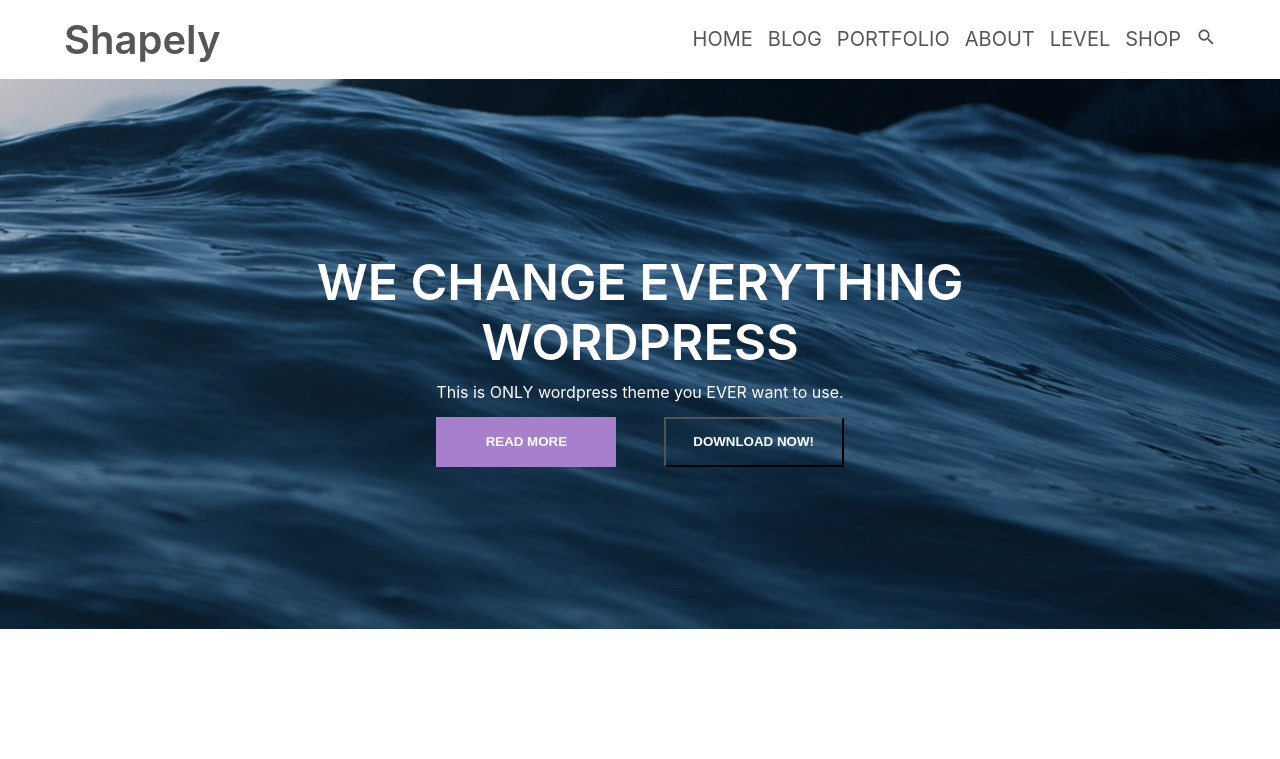
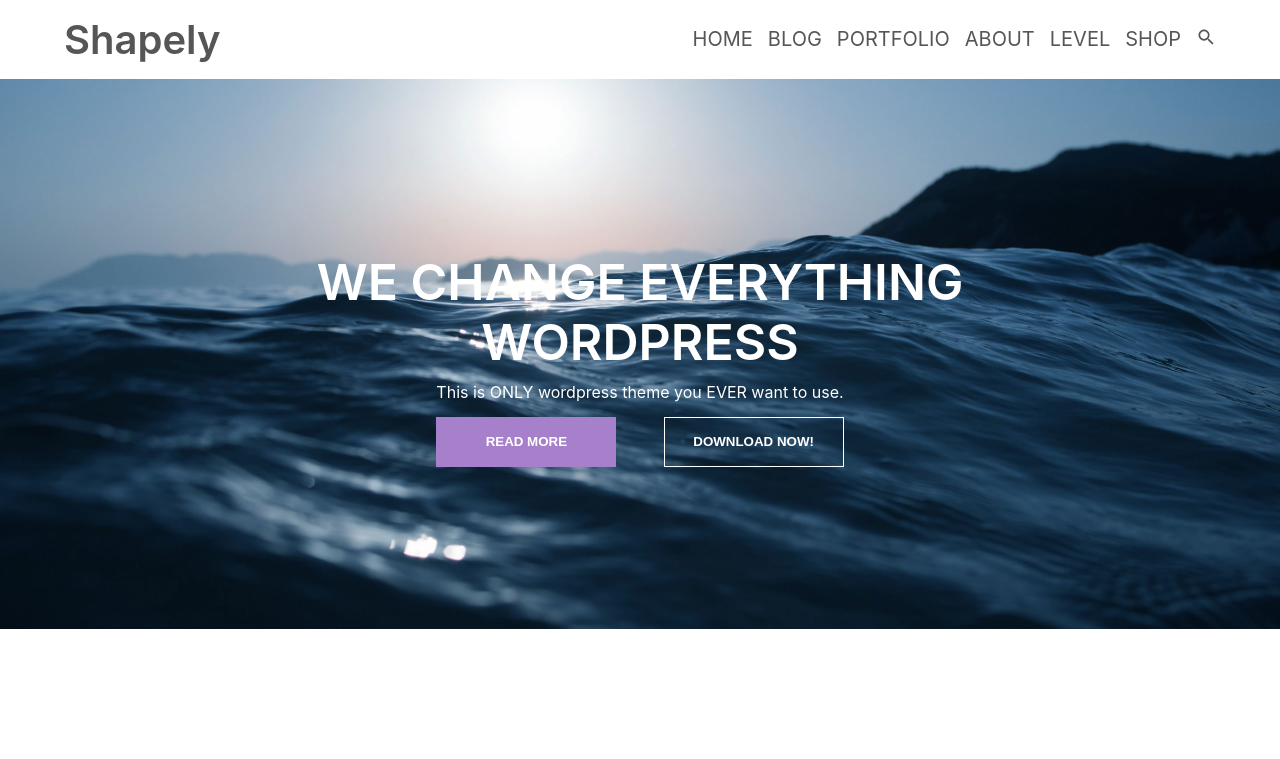
Before and after one commit to FTMFR/shapely, a React (Create React App) app: page / in a window 1280 px wide. Shown: the top 759 px of the page. Built offline with nearby package versions, Linux system fonts and the light colour scheme.

Commit message:
add effect

```diff
--- a/src/components/effectPart/effectPart.scss
+++ b/src/components/effectPart/effectPart.scss
@@ -1,5 +1,9 @@
 .effectPart {
     background: url(../../../public/assets/occean.jpg) 100% no-repeat;
+    background-attachment: fixed;
+    background-position: center;
+    background-repeat: no-repeat;
+    background-size: cover;
     width: 100%;
     height: 550px;
     display: flex;
@@ -36,6 +40,7 @@
                 height: 50px;
                 font-weight: 600;
                 outline: none;
+                border: 1px solid #fff;
             }
 
             .active {
```
